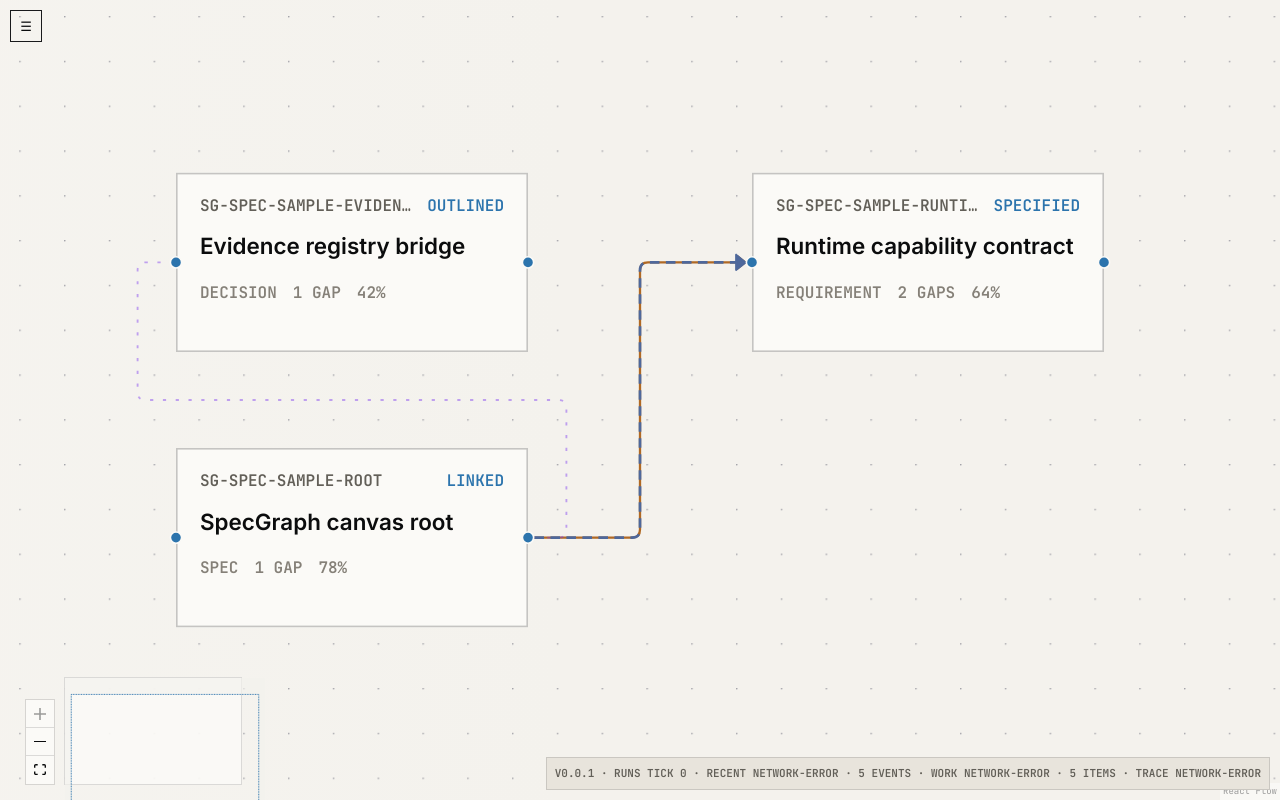
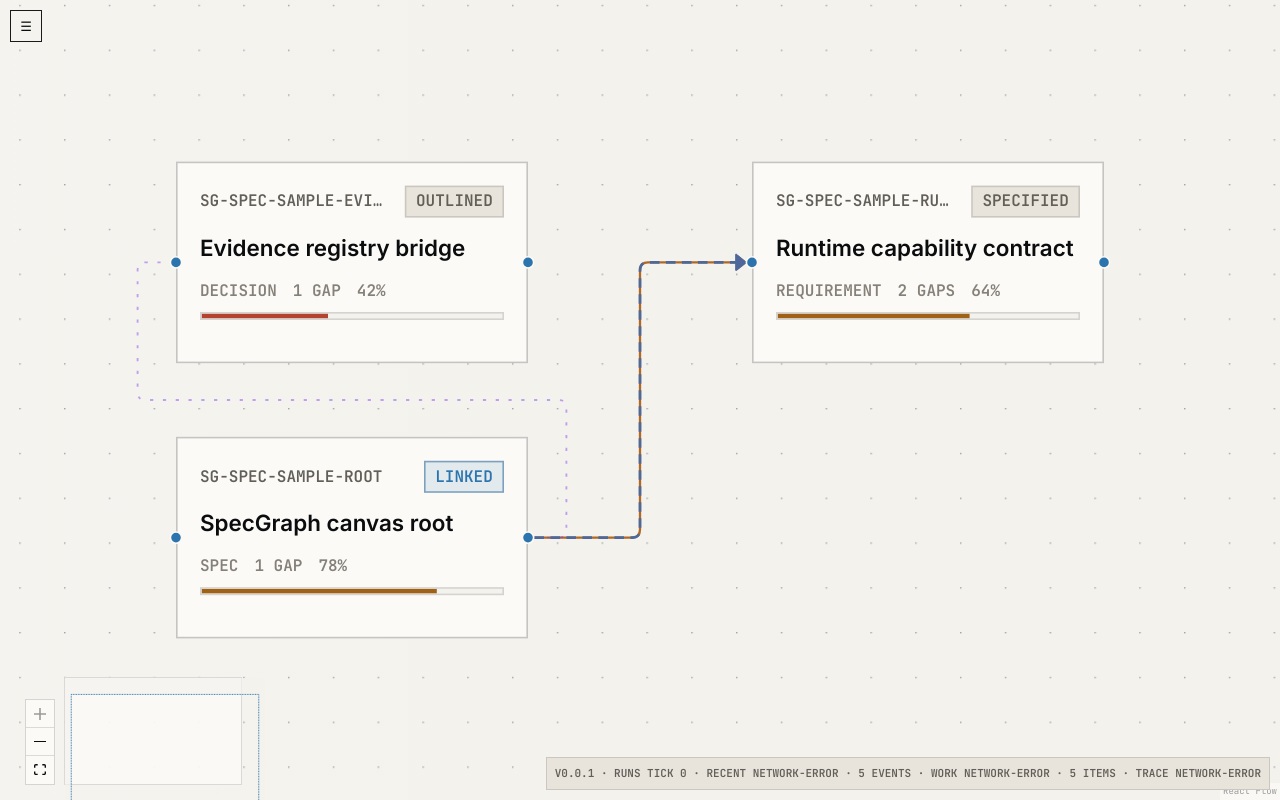
Before and after one commit to 0al-spec/SpecSpace, a React (Vite) app in the folder graphspace/: page / in a window 1280 px wide. Built offline with nearby package versions, Linux system fonts and the light colour scheme; no server answers.

Commit message:
Add SpecNode card quality signals

```diff
--- a/graphspace/src/entities/spec-node/ui/SpecNodeCard.module.css
+++ b/graphspace/src/entities/spec-node/ui/SpecNodeCard.module.css
@@ -1,11 +1,18 @@
 .card {
   width: 220px;
-  min-height: 112px;
+  min-height: 126px;
   padding: 14px;
   border: 1px solid var(--gs-rule-mid);
   border-radius: var(--gs-radius-md);
   background: color-mix(in srgb, var(--gs-panel) 94%, white);
   color: var(--gs-ink);
+}
+
+.preview {
+  width: min(320px, calc(100vw - 24px));
+  min-height: 0;
+  padding: 14px 16px 15px;
+  background: color-mix(in srgb, var(--gs-panel) 96%, white);
 }
 
 .selected {
@@ -36,7 +43,34 @@
 
 .status {
   flex: 0 0 auto;
+  padding: 3px 6px;
+  border: 1px solid var(--gs-rule-soft);
+  background: var(--gs-paper-2);
+  color: var(--gs-muted);
+}
+
+.status-linked {
+  border-color: color-mix(in oklab, var(--gs-accent) 48%, var(--gs-rule-soft));
+  background: var(--gs-accent-soft);
   color: var(--gs-accent);
+}
+
+.status-reviewed {
+  border-color: color-mix(in oklab, var(--gs-ok) 48%, var(--gs-rule-soft));
+  background: color-mix(in oklab, var(--gs-ok) 10%, white);
+  color: var(--gs-ok);
+}
+
+.status-frozen {
+  border-color: color-mix(in oklab, var(--gs-muted-2) 42%, var(--gs-rule-soft));
+  background: color-mix(in oklab, var(--gs-muted-2) 11%, white);
+  color: var(--gs-muted);
+}
+
+.status-unknown {
+  border-color: var(--gs-rule-soft);
+  background: var(--gs-paper-2);
+  color: var(--gs-muted);
 }
 
 .title {
@@ -52,10 +86,59 @@
   -webkit-line-clamp: 2;
 }
 
+.preview .title {
+  font-size: 15px;
+  font-weight: 700;
+  line-height: 1.24;
+}
+
+.objective {
+  display: -webkit-box;
+  margin: 8px 0 0;
+  overflow: hidden;
+  color: var(--gs-muted);
+  font-size: 12px;
+  line-height: 1.35;
+  -webkit-box-orient: vertical;
+  -webkit-line-clamp: 2;
+}
+
 .meta {
   justify-content: flex-start;
-  margin-top: 14px;
+  margin-top: 12px;
   color: var(--gs-muted-2);
+}
+
+.maturityTrack {
+  display: block;
+  height: 5px;
+  margin-top: 7px;
+  overflow: hidden;
+  border: 1px solid var(--gs-rule-soft);
+  background: var(--gs-paper);
+}
+
+.maturityFill {
+  display: block;
+  width: var(--spec-node-maturity);
+  height: 100%;
+  background: var(--gs-muted-2);
+}
+
+.maturityFill-weak {
+  background: var(--gs-danger);
+}
+
+.maturityFill-medium {
+  background: var(--gs-warn);
+}
+
+.maturityFill-strong {
+  background: var(--gs-ok);
+}
+
+.maturityFill-unknown {
+  background: var(--gs-muted-2);
 }
 
 .lifecycle {
--- a/graphspace/src/entities/spec-node/ui/SpecNodeCard.tsx
+++ b/graphspace/src/entities/spec-node/ui/SpecNodeCard.tsx
@@ -1,4 +1,12 @@
+import type { CSSProperties } from "react";
 import type { SpecNode } from "../model/types";
+import {
+  formatSpecNodeGapLabel,
+  formatSpecNodeMaturity,
+  getSpecNodeMaturityPercent,
+  getSpecNodeMaturityTone,
+  getSpecNodeStatusTone,
+} from "../lib/visual-signals";
 import styles from "./SpecNodeCard.module.css";
 
 type LifecycleBadge = {
@@ -7,31 +15,78 @@ type LifecycleBadge = {
   tone: "draft" | "ready" | "blocked" | "unknown";
 };
 
+type SpecNodeCardVariant = "canvas" | "preview";
+
 type Props = {
   node: SpecNode;
   selected?: boolean;
   lifecycleBadge?: LifecycleBadge | null;
+  objectivePreview?: string | null;
+  variant?: SpecNodeCardVariant;
+  className?: string;
+  style?: CSSProperties;
 };
 
-export function SpecNodeCard({ node, selected = false, lifecycleBadge = null }: Props) {
-  const maturity = typeof node.maturity === "number" ? Math.round(node.maturity * 100) : null;
-  const gapLabel = node.gap_count === 1 ? "1 gap" : `${node.gap_count} gaps`;
+type MaturityStyle = CSSProperties & {
+  "--spec-node-maturity": string;
+};
+
+export function SpecNodeCard({
+  node,
+  selected = false,
+  lifecycleBadge = null,
+  objectivePreview = null,
+  variant = "canvas",
+  className,
+  style,
+}: Props) {
+  const maturityPercent = getSpecNodeMaturityPercent(node.maturity);
+  const maturityLabel = formatSpecNodeMaturity(node.maturity);
+  const maturityTone = getSpecNodeMaturityTone(node.maturity);
+  const statusTone = getSpecNodeStatusTone(node.status);
+  const gapLabel = formatSpecNodeGapLabel(node.gap_count);
+  const showMaturity = variant === "preview" || maturityPercent !== null;
+  const maturityStyle: MaturityStyle = {
+    "--spec-node-maturity": `${maturityPercent ?? 0}%`,
+  };
+  const cardClassName = [
+    styles.card,
+    styles[variant],
+    selected ? styles.selected : "",
+    className ?? "",
+  ]
+    .filter(Boolean)
+    .join(" ");
 
   return (
     <article
-      className={selected ? `${styles.card} ${styles.selected}` : styles.card}
+      className={cardClassName}
       data-spec-node-id={node.node_id}
+      style={style}
     >
       <div className={styles.header}>
         <span className={styles.id}>{node.node_id}</span>
-        <span className={styles.status}>{node.status}</span>
+        <span className={`${styles.status} ${styles[`status-${statusTone}`]}`}>
+          {node.status}
+        </span>
       </div>
       <h3 className={styles.title}>{node.title}</h3>
+      {objectivePreview ? (
+        <p className={styles.objective}>{objectivePreview}</p>
+      ) : null}
       <div className={styles.meta}>
         <span>{node.kind}</span>
         <span>{gapLabel}</span>
-        {maturity !== null ? <span>{maturity}%</span> : null}
+        {showMaturity ? <span>{maturityLabel ?? "n/a"}</span> : null}
       </div>
+      {showMaturity ? (
+        <span className={styles.maturityTrack} aria-hidden="true">
+          <span
+            className={`${styles.maturityFill} ${styles[`maturityFill-${maturityTone}`]}`}
+            style={maturityStyle}
+          />
+        </span>
+      ) : null}
       {lifecycleBadge ? (
         <div className={styles.lifecycle}>
           <span
```
